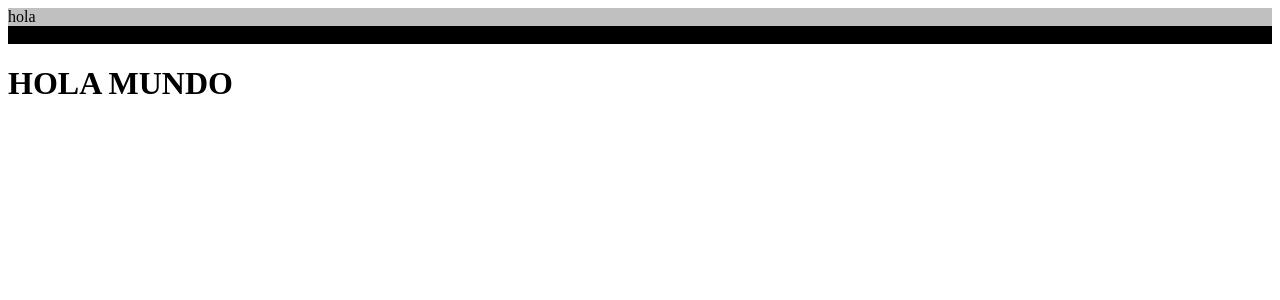
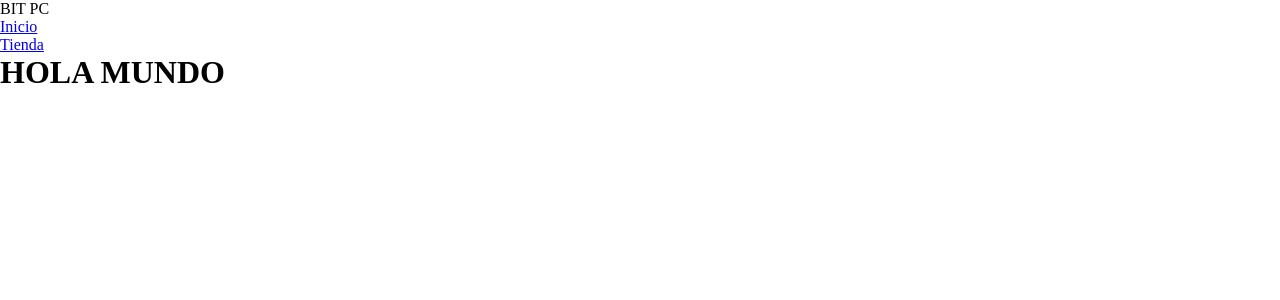
Before and after one commit to PedroLeites/BitPC, a PHP site: the page made by views/index/index.php in a window 1280 px wide. Shown: the top 300 px of the page. Run offline with PHP 8.4, Linux system fonts and the light colour scheme; the template is opened without the code that fills it, so the values that code supplies are empty; some libraries are stand-ins or nearby versions.

Commit message:
agregado de header

```diff
--- a/public/css/index/index.css
+++ b/public/css/index/index.css
@@ -1,11 +1,4 @@
 * {
   padding: 0;
+  margin: 0;
 }
-
-.container-nav {
-  background-color: silver;
-}
-
-.container-browser {
-  background-color: black;
-}
--- /dev/null
+++ b/views/header.php
@@ -0,0 +1,9 @@
+<div>
+  <nav>
+    <ul>
+      <li>BIT PC</li>
+      <li><a href="<?php echo constant('URL'); ?>index">Inicio</a></li>
+      <li><a href="<?php echo constant('URL'); ?>index">Tienda</a></li>
+    </ul>
+  </nav>
+</div>
--- a/views/index/index.php
+++ b/views/index/index.php
@@ -6,12 +6,7 @@
   <title>BIT PC</title>
 </head>
 <body>
-  <header>
-    <div class="container-nav">
-      <nav>hola</nav>
-    </div>
-    <div class="container-browser">akshdb</div>
-  </header>
+  <?php require_once 'views/header.php';?>
   <h1>HOLA MUNDO</h1>
 </body>
 </html>
```
